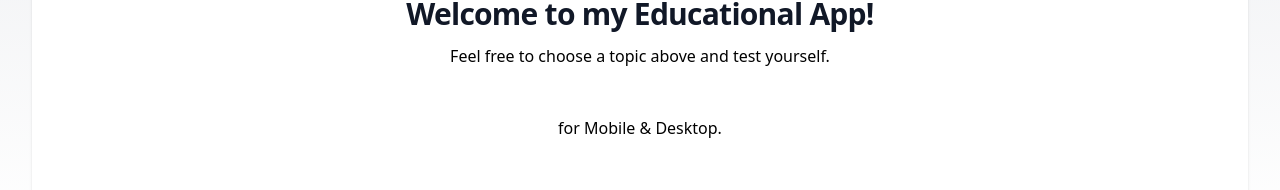
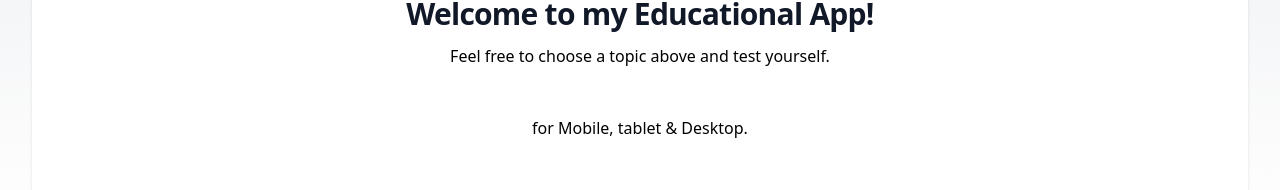
Before and after one commit to Ice-and-Rock/TypeScript_SQL_Quiz, a React (Create React App) app in the folder Javascript_Quiz_App/client/: page / in a window 1280 px wide. Shown: the part 432-622 px from the top of the page. Built offline with nearby package versions, Linux system fonts and the light colour scheme.

Commit message:
Changed initial screen info

```diff
--- a/Javascript_Quiz_App/client/src/components/Home.tsx
+++ b/Javascript_Quiz_App/client/src/components/Home.tsx
@@ -14,7 +14,7 @@ export default function Home() {
           </h1>
           <h3 className="p-3 text-center">Feel free to choose a topic above and test yourself.</h3>
           <span></span>
-          <h4 className="pt-9">for Mobile & Desktop.</h4>
+          <h4 className="pt-9">for Mobile, tablet & Desktop.</h4>
         </div>
       </header>
     </div>
```
